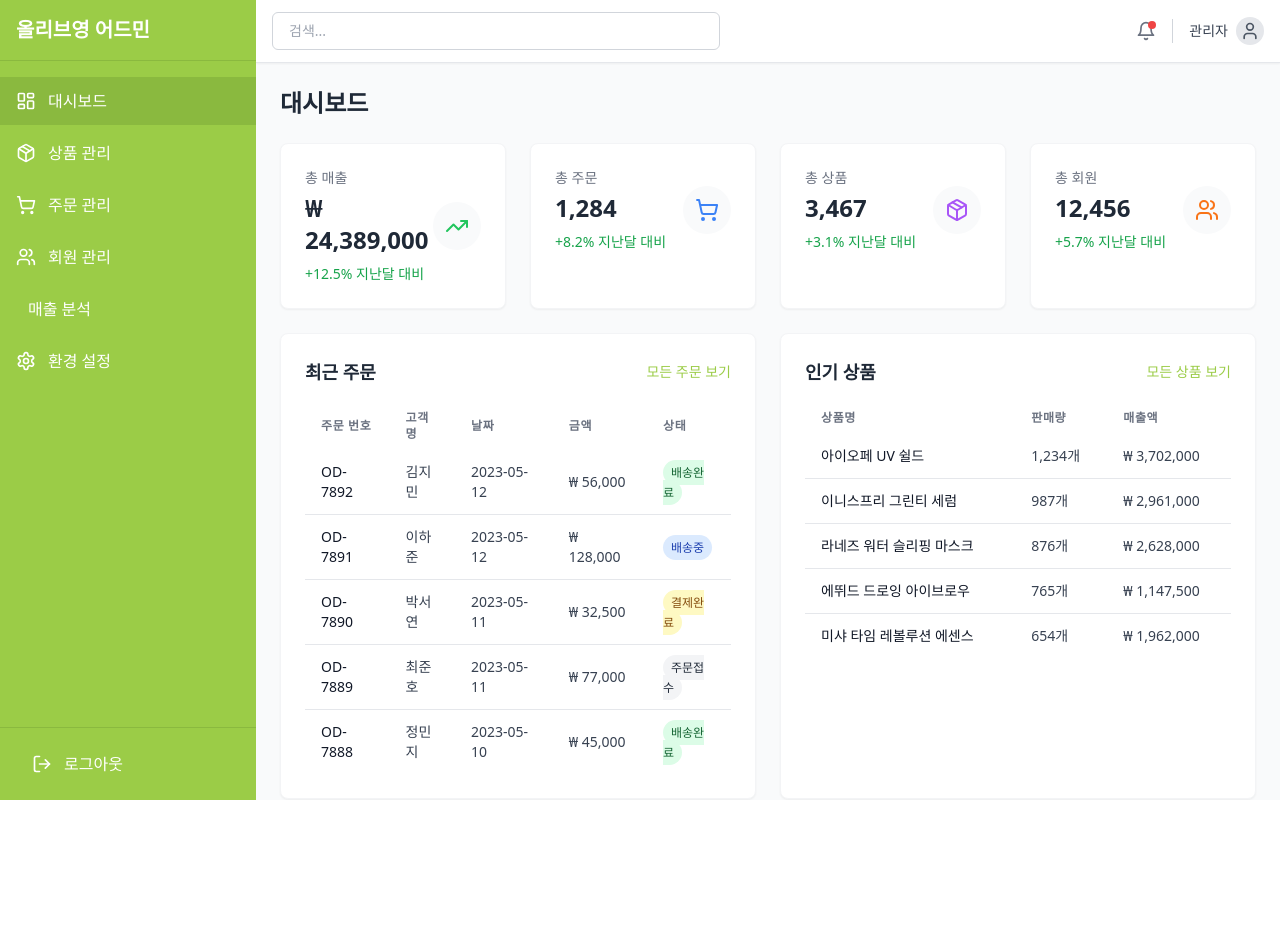
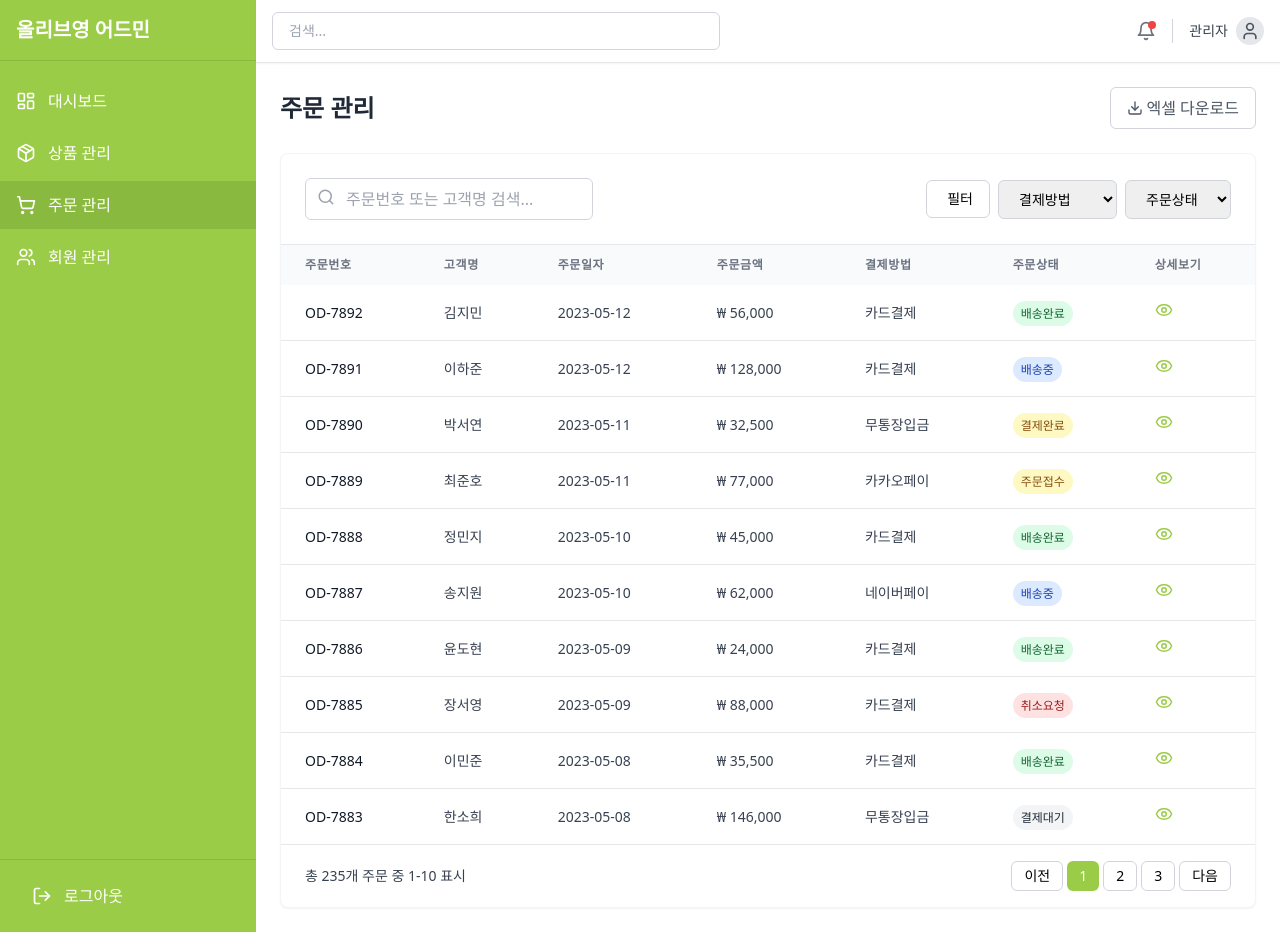
Before and after one commit to backend20250319/BE09-4rd-4team-FE, a React (Vite) app in the folder admin/: page /orders in a window 1280 px wide. Before the commit the page ends 800 px from the top, so only its background shows below. Built offline with nearby package versions, Linux system fonts and the light colour scheme.

Commit message:
products

```diff
--- a/admin/src/App.jsx
+++ b/admin/src/App.jsx
@@ -1,38 +1,32 @@
-import React, { useState } from 'react';
-import { Sidebar } from './components/Sidebar';
-import { Dashboard } from './components/Dashboard';
-import { ProductsTable } from './components/ProductsTable';
-import { OrdersTable } from './components/OrdersTable';
-import { UsersTable } from './components/UsersTable';
-import { Header } from './components/Header';
+import React from 'react';
+import { BrowserRouter as Router, Routes, Route, Navigate } from 'react-router-dom';
+import { ProductsTable } from "./pages/ProductsTable";
+import { UsersTable } from './pages/UsersTable';
+import { OrdersTable } from './pages/OrdersTable';
+import { Dashboard } from './pages/Dashboard';
+import Sidebar from './components/Sidebar';
+import Header from './components/Header';
 
-export function App() {
-  const [currentPage, setCurrentPage] = useState('dashboard');
-
-  const renderPage = () => {
-    switch (currentPage) {
-      case 'dashboard':
-        return <Dashboard />;
-      case 'products':
-        return <ProductsTable />;
-      case 'orders':
-        return <OrdersTable />;
-      case 'users':
-        return <UsersTable />;
-      default:
-        return <Dashboard />;
-    }
-  };
-
+function App() {
   return (
-    <div className="flex h-screen bg-gray-50">
-      <Sidebar currentPage={currentPage} setCurrentPage={setCurrentPage} />
-      <div className="flex flex-col flex-1 overflow-hidden">
-        <Header />
-        <main className="flex-1 p-4 overflow-y-auto md:p-6">
-          {renderPage()}
-        </main>
+    <Router>
+      <div className="flex">
+        <Sidebar />
+        <div className="flex-1">
+          <Header />
+          <main className="p-6">
+            <Routes>
+              <Route path="/" element={<Navigate to="/dashboard" />} />
+              <Route path="/dashboard" element={<Dashboard />} />
+              <Route path="/products" element={<ProductsTable />} />
+              <Route path="/orders" element={<OrdersTable />} />
+              <Route path="/users" element={<UsersTable />} />
+            </Routes>
+          </main>
+        </div>
       </div>
-    </div>
+    </Router>
   );
 }
+
+export default App;
--- a/admin/src/components/Header.jsx
+++ b/admin/src/components/Header.jsx
@@ -36,3 +36,4 @@ export function Header() {
     </header>
   );
 }
+export default Header;
--- a/admin/src/components/Sidebar.jsx
+++ b/admin/src/components/Sidebar.jsx
@@ -1,4 +1,5 @@
 import React from 'react';
+import { NavLink } from 'react-router-dom';
 import {
   LayoutDashboardIcon,
   PackageIcon,
@@ -8,38 +9,12 @@ import {
   LogOutIcon
 } from 'lucide-react';
 
-export function Sidebar({ currentPage, setCurrentPage }) {
+export function Sidebar() {
   const menuItems = [
-    {
-      id: 'dashboard',
-      label: '대시보드',
-      icon: <LayoutDashboardIcon size={20} />
-    },
-    {
-      id: 'products',
-      label: '상품 관리',
-      icon: <PackageIcon size={20} />
-    },
-    {
-      id: 'orders',
-      label: '주문 관리',
-      icon: <ShoppingCartIcon size={20} />
-    },
-    {
-      id: 'users',
-      label: '회원 관리',
-      icon: <UsersIcon size={20} />
-    },
-    {
-      id: 'analytics',
-      label: '매출 분석',
-      icon: <div size={20} /> // 여기는 나중에 아이콘으로 교체하세요
-    },
-    {
-      id: 'settings',
-      label: '환경 설정',
-      icon: <SettingsIcon size={20} />
-    }
+    { to: '/', label: '대시보드', icon: <LayoutDashboardIcon size={20} /> },
+    { to: '/products', label: '상품 관리', icon: <PackageIcon size={20} /> },
+    { to: '/orders', label: '주문 관리', icon: <ShoppingCartIcon size={20} /> },
+    { to: '/users', label: '회원 관리', icon: <UsersIcon size={20} /> }
   ];
 
   return (
@@ -50,18 +25,18 @@ export function Sidebar({ currentPage, setCurrentPage }) {
       <nav className="flex-1 py-4 overflow-y-auto">
         <ul className="space-y-1">
           {menuItems.map((item) => (
-            <li key={item.id}>
-              <button
-                className={`flex items-center w-full px-4 py-3 text-left ${
-                  currentPage === item.id
-                    ? 'bg-[#8ab93f] font-medium'
-                    : 'hover:bg-[#8ab93f]'
-                }`}
-                onClick={() => setCurrentPage(item.id)}
+            <li key={item.to}>
+              <NavLink
+                to={item.to}
+                className={({ isActive }) =>
+                  `flex items-center w-full px-4 py-3 text-left ${
+                    isActive ? 'bg-[#8ab93f] font-medium' : 'hover:bg-[#8ab93f]'
+                  }`
+                }
               >
                 <span className="mr-3">{item.icon}</span>
                 {item.label}
-              </button>
+              </NavLink>
             </li>
           ))}
         </ul>
@@ -75,3 +50,4 @@ export function Sidebar({ currentPage, setCurrentPage }) {
     </div>
   );
 }
+export default Sidebar;
--- a/admin/src/index.jsx
+++ b/admin/src/index.jsx
@@ -1,6 +1,7 @@
 import './index.css';
 import React from 'react';
-import { render } from 'react-dom';
-import { App } from './App';
+import { createRoot } from 'react-dom/client';
+import App from './App';
 
-render(<App />, document.getElementById('root'));
+const root = createRoot(document.getElementById('root'));
+root.render(<App />);
--- a/admin/src/components/Dashboard.jsx
+++ b/admin/src/pages/Dashboard.jsx
@@ -2,7 +2,12 @@
 import React from 'react';
 import { PackageIcon, ShoppingCartIcon, UsersIcon, TrendingUpIcon } from 'lucide-react';
 
-export function Dashboard() {
+export function Dashboard({navigate}) {
+
+  const navigateTo = (path) => {
+    navigate(path);
+  };
+
   const stats = [
     { title: '총 매출', value: '₩ 24,389,000', change: '+12.5%', icon: <TrendingUpIcon size={24} className="text-green-500" /> },
     { title: '총 주문', value: '1,284', change: '+8.2%', icon: <ShoppingCartIcon size={24} className="text-blue-500" /> },
@@ -29,30 +34,30 @@ export function Dashboard() {
   return (
     <div className="space-y-6">
       <h1 className="text-2xl font-bold text-gray-800">대시보드</h1>
-      <div className="grid grid-cols-1 md:grid-cols-2 lg:grid-cols-4 gap-6">
+      <div className="grid grid-cols-1 gap-6 md:grid-cols-2 lg:grid-cols-4">
         {stats.map((stat, index) => (
-          <div key={index} className="bg-white p-6 rounded-lg shadow-sm border border-gray-100">
-            <div className="flex justify-between items-center">
+          <div key={index} className="p-6 bg-white border border-gray-100 rounded-lg shadow-sm">
+            <div className="flex items-center justify-between">
               <div>
                 <p className="text-sm font-medium text-gray-500">{stat.title}</p>
-                <p className="text-2xl font-bold text-gray-800 mt-1">{stat.value}</p>
-                <p className="text-sm font-medium text-green-600 mt-2">{stat.change} 지난달 대비</p>
+                <p className="mt-1 text-2xl font-bold text-gray-800">{stat.value}</p>
+                <p className="mt-2 text-sm font-medium text-green-600">{stat.change} 지난달 대비</p>
               </div>
-              <div className="p-3 bg-gray-50 rounded-full">{stat.icon}</div>
+              <div className="p-3 rounded-full bg-gray-50">{stat.icon}</div>
             </div>
           </div>
         ))}
       </div>
-      <div className="grid grid-cols-1 lg:grid-cols-2 gap-6">
-        <div className="bg-white p-6 rounded-lg shadow-sm border border-gray-100">
-          <div className="flex justify-between items-center mb-4">
+      <div className="grid grid-cols-1 gap-6 lg:grid-cols-2">
+        <div className="p-6 bg-white border border-gray-100 rounded-lg shadow-sm">
+          <div className="flex items-center justify-between mb-4">
             <h2 className="text-lg font-bold text-gray-800">최근 주문</h2>
-            <button className="text-sm text-[#9BCC47] hover:underline">모든 주문 보기</button>
+            <button className="text-sm text-[#9BCC47] hover:underline" onClick={()=> navigate('orders')}>모든 주문 보기</button>
           </div>
           <div className="overflow-x-auto">
             <table className="w-full">
               <thead>
-                <tr className="text-left text-xs font-medium text-gray-500 uppercase tracking-wider">
+                <tr className="text-xs font-medium tracking-wider text-left text-gray-500 uppercase">
                   <th className="px-4 py-2">주문 번호</th>
                   <th className="px-4 py-2">고객명</th>
                   <th className="px-4 py-2">날짜</th>
@@ -76,15 +81,15 @@ export function Dashboard() {
             </table>
           </div>
         </div>
-        <div className="bg-white p-6 rounded-lg shadow-sm border border-gray-100">
-          <div className="flex justify-between items-center mb-4">
+        <div className="p-6 bg-white border border-gray-100 rounded-lg shadow-sm">
+          <div className="flex items-center justify-between mb-4">
             <h2 className="text-lg font-bold text-gray-800">인기 상품</h2>
-            <button className="text-sm text-[#9BCC47] hover:underline">모든 상품 보기</button>
+            <button className="text-sm text-[#9BCC47] hover:underline" onClick={() => navigate('products')}>모든 상품 보기</button>
           </div>
           <div className="overflow-x-auto">
             <table className="w-full">
               <thead>
-                <tr className="text-left text-xs font-medium text-gray-500 uppercase tracking-wider">
+                <tr className="text-xs font-medium tracking-wider text-left text-gray-500 uppercase">
                   <th className="px-4 py-2">상품명</th>
                   <th className="px-4 py-2">판매량</th>
                   <th className="px-4 py-2">매출액</th>
--- a/admin/src/components/OrdersTable.jsx
+++ b/admin/src/pages/OrdersTable.jsx
@@ -3,6 +3,9 @@ import { SearchIcon, EyeIcon, DownloadIcon } from 'lucide-react';
 
 export function OrdersTable() {
   const [searchTerm, setSearchTerm] = useState('');
+  const [paymentFilter, setPaymentFilter] = useState('');
+  const [statusFilter, setStatusFilter] = useState('');
+
 
   const orders = [
     { id: 'OD-7892', customer: '김지민', date: '2023-05-12', total: '₩ 56,000', payment: '카드결제', status: '배송완료' },
@@ -16,6 +19,22 @@ export function OrdersTable() {
     { id: 'OD-7884', customer: '이민준', date: '2023-05-08', total: '₩ 35,500', payment: '카드결제', status: '배송완료' },
     { id: 'OD-7883', customer: '한소희', date: '2023-05-08', total: '₩ 146,000', payment: '무통장입금', status: '결제대기' }
   ];
+
+  // 필터링된 주문 목록
+  const filteredOrders = orders.filter((order) => {
+  const matchesSearch =
+    order.id.includes(searchTerm) || order.customer.includes(searchTerm);
+  const matchesPayment = paymentFilter === '' || order.payment === paymentFilter;
+  const matchesStatus = statusFilter === '' || order.status === statusFilter;
+
+  return matchesSearch && matchesPayment && matchesStatus;
+});
+
+
+
+
+
+
 
   const downloadCSV = () => {
     const headers = ['주문번호', '고객명', '주문일자', '주문금액', '결제방법', '주문상태'];
@@ -59,21 +78,21 @@ export function OrdersTable() {
                 <div className="mr-1" />
                 필터
               </button>
-              <select className="px-4 py-2 border border-gray-300 rounded-md text-sm focus:outline-none focus:ring-2 focus:ring-[#9BCC47] focus:border-transparent">
-                <option>결제방법</option>
-                <option>카드결제</option>
-                <option>무통장입금</option>
-                <option>카카오페이</option>
-                <option>네이버페이</option>
+              <select className="px-4 py-2 border border-gray-300 rounded-md text-sm focus:outline-none focus:ring-2 focus:ring-[#9BCC47] focus:border-transparent" value ={paymentFilter} onChange={e => setPaymentFilter(e.target.value)}>
+                <option value= "">결제방법</option>
+                <option value= "카드결제">카드결제</option>
+                <option value= "무통장입금">무통장입금</option>
+                <option value= "카카오페이">카카오페이</option>
+                <option value= "네이버페이">네이버페이</option>
               </select>
-              <select className="px-4 py-2 border border-gray-300 rounded-md text-sm focus:outline-none focus:ring-2 focus:ring-[#9BCC47] focus:border-transparent">
-                <option>주문상태</option>
-                <option>결제대기</option>
-                <option>결제완료</option>
-                <option>주문접수</option>
-                <option>배송중</option>
-                <option>배송완료</option>
-                <option>취소요청</option>
+              <select className="px-4 py-2 border border-gray-300 rounded-md text-sm focus:outline-none focus:ring-2 focus:ring-[#9BCC47] focus:border-transparent" value={statusFilter} onChange={e => setStatusFilter(e.target.value)}>
+                <option value="">주문상태</option>
+                <option value="결제대기">결제대기</option>
+                <option value="결제완료">결제완료</option>
+                <option value="주문접수">주문접수</option>
+                <option value="배송중">배송중</option>
+                <option value="배송완료">배송완료</option>
+                <option value="취소요청">취소요청</option>
               </select>
             </div>
           </div>
@@ -91,8 +110,8 @@ export function OrdersTable() {
                 <th className="px-6 py-3">상세보기</th>
               </tr>
             </thead>
-            <tbody className="divide-y divide-gray-200">
-              {orders.map(order => (
+             <tbody className="divide-y divide-gray-200">
+              {filteredOrders.map(order => (
                 <tr key={order.id} className="text-sm">
                   <td className="px-6 py-4 font-medium text-gray-900">{order.id}</td>
                   <td className="px-6 py-4 text-gray-700">{order.customer}</td>
@@ -117,7 +136,7 @@ export function OrdersTable() {
                   </td>
                 </tr>
               ))}
-            </tbody>
+             </tbody>
           </table>
         </div>
         <div className="flex items-center justify-between px-6 py-4 border-t border-gray-200">
--- a/admin/src/components/ProductsTable.jsx
+++ b/admin/src/pages/ProductsTable.jsx
@@ -3,6 +3,43 @@ import { PlusIcon, SearchIcon, TrashIcon, DownloadIcon } from 'lucide-react';
 
 export function ProductsTable() {
   const [searchTerm, setSearchTerm] = useState('');
+  const [showModal, setShowModal] = useState(false);
+  const [categoryFilter, setCategoryFilter] = useState('');
+  const [statusFilter, setStatusFilter] = useState('');
+
+
+  function NewProductModal({ onClose }) {
+  return (
+    <div className="fixed inset-0 z-50 flex items-center justify-center bg-black bg-opacity-30">
+      <div className="w-full max-w-md p-6 bg-white rounded-lg shadow-md">
+        <h2 className="mb-4 text-xl font-bold">신규 상품 등록</h2>
+        <form className="space-y-4">
+          <input type="text" placeholder="상품명" className="w-full p-2 border border-gray-300 rounded" />
+          <input type="text" placeholder="카테고리" className="w-full p-2 border border-gray-300 rounded" />
+          <input type="number" placeholder="재고 수량" className="w-full p-2 border border-gray-300 rounded" />
+          <input type="text" placeholder="가격 (₩)" className="w-full p-2 border border-gray-300 rounded" />
+          <select className="w-full p-2 border border-gray-300 rounded"
+          value = {statusFilter}
+          onChange={(e) => setStatusFilter(e.target.value)}>
+           <option value="">상태</option>
+           <option value="판매중">판매중</option>
+           <option value="품절임박">품절임박</option>
+           <option value="품절">품절</option>
+          </select>
+          <div className="flex justify-end gap-2">
+            <button type="button" onClick={onClose} className="px-4 py-2 border border-gray-300 rounded">
+              취소
+            </button>
+            <button type="submit" className="px-4 py-2 bg-[#9BCC47] text-white rounded">
+              등록
+            </button>
+          </div>
+        </form>
+      </div>
+    </div>
+  );
+}
+
 
   const products = [
     { id: 1, name: '아이오페 UV 쉴드', category: '선케어', stock: 123, price: '₩ 30,000', status: '판매중' },
@@ -16,6 +53,14 @@ export function ProductsTable() {
     { id: 9, name: '네이처리퍼블릭 알로에 젤', category: '스킨케어', stock: 102, price: '₩ 8,000', status: '판매중' },
     { id: 10, name: '더페이스샵 라이스 클렌징 오일', category: '클렌징', stock: 5, price: '₩ 20,000', status: '품절임박' }
   ];
+
+  // 필터링된 상품 목록
+  const filteredProducts = products.filter((product) => {
+    const matchesSearch = product.name.toLowerCase().includes(searchTerm.toLowerCase());
+    const matchesCategory = categoryFilter ? product.category === categoryFilter : true;
+    const matchesStatus = statusFilter ? product.status === statusFilter : true;
+    return matchesSearch && matchesCategory && matchesStatus;
+  });
 
   const downloadCSV = () => {
     const headers = ['상품명', '카테고리', '재고', '가격', '상태'];
@@ -41,7 +86,7 @@ export function ProductsTable() {
             <DownloadIcon size={16} className="mr-1" />
             엑셀 다운로드
           </button>
-          <button className="bg-[#9BCC47] text-white px-4 py-2 rounded-md flex items-center">
+          <button className="bg-[#9BCC47] text-white px-4 py-2 rounded-md flex items-center" onClick={() => setShowModal(true)}>
             <PlusIcon size={16} className="mr-1" />
             신규 상품 등록
           </button>
@@ -66,18 +111,22 @@ export function ProductsTable() {
                 <div className="mr-1" />
                 필터
               </button>
-              <select className="px-4 py-2 border border-gray-300 rounded-md text-sm focus:outline-none focus:ring-2 focus:ring-[#9BCC47] focus:border-transparent">
-                <option>카테고리</option>
-                <option>스킨케어</option>
-                <option>메이크업</option>
-                <option>선케어</option>
-                <option>클렌징</option>
+              <select className="px-4 py-2 border border-gray-300 rounded-md text-sm focus:outline-none focus:ring-2 focus:ring-[#9BCC47] focus:border-transparent"
+              value={categoryFilter}
+              onChange={e => setCategoryFilter(e.target.value)}>
+                <option value="">카테고리</option>
+                <option value="스킨케어">스킨케어</option>
+                <option value="메이크업">메이크업</option>
+                <option value="선케어">선케어</option>
+                <option value="클렌징">클렌징</option>
               </select>
-              <select className="px-4 py-2 border border-gray-300 rounded-md text-sm focus:outline-none focus:ring-2 focus:ring-[#9BCC47] focus:border-transparent">
-                <option>상태</option>
-                <option>판매중</option>
-                <option>품절임박</option>
-                <option>품절</option>
+              <select className="px-4 py-2 border border-gray-300 rounded-md text-sm focus:outline-none focus:ring-2 focus:ring-[#9BCC47] focus:border-transparent"
+              value={statusFilter}
+              onChange={e => setStatusFilter(e.target.value)}>
+              <option value="">상태</option>
+              <option value="판매중">판매중</option>
+              <option value="품절임박">품절임박</option>
+              <option value="품절">품절</option>
               </select>
             </div>
           </div>
@@ -96,7 +145,7 @@ export function ProductsTable() {
               </tr>
             </thead>
             <tbody className="divide-y divide-gray-200">
-              {products.map(product => (
+              {filteredProducts.map(product => (
                 <tr key={product.id} className="text-sm">
                   <td className="px-6 py-4 font-medium text-gray-900">{product.name}</td>
                   <td className="px-6 py-4 text-gray-700">{product.category}</td>
@@ -140,6 +189,7 @@ export function ProductsTable() {
           </div>
         </div>
       </div>
+      {showModal && <NewProductModal onClose={() => setShowModal(false)} />}
     </div>
   );
 }
```
Also changed, not shown: admin/package.json (+6 -5 lines), admin/src/layouts/Layout.jsx (added, +17 -0 lines), admin/src/pages/UsersTable.jsx (renamed from admin/src/components/UsersTable.jsx), 1 other file (tests, documents, lock files or other folders).
